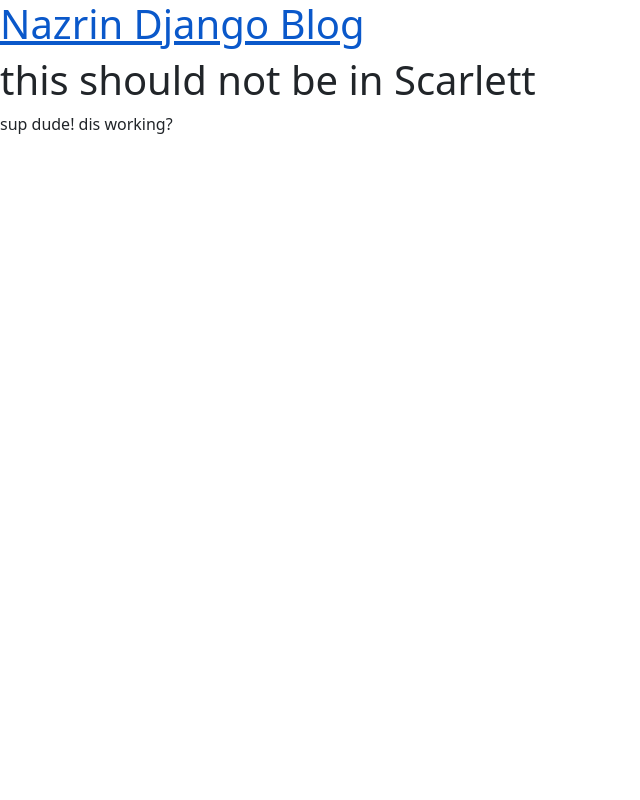
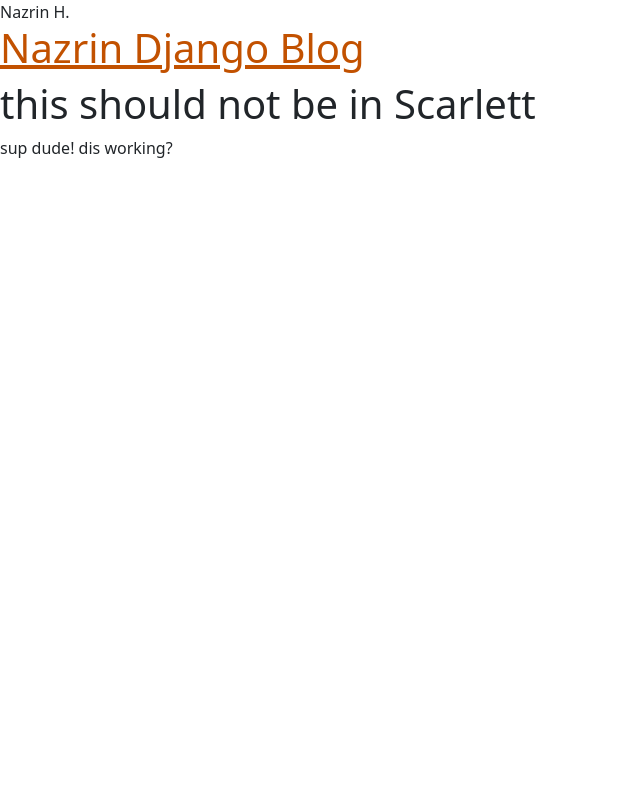
Before and after one commit to nazrinhz/DjangoBlog, a Django app: page /hello in a window 1280 px wide. Shown: the whole page, without its empty margins (0-640 px from the left). Run offline with Django 3.2, Linux system fonts and the light colour scheme; data that the repository does not hold is empty.

Commit message:
added CSS color

```diff
--- a/blog/templates/blog/post_list.html
+++ b/blog/templates/blog/post_list.html
@@ -6,6 +6,7 @@
         integrity="sha384-1BmE4kWBq78iYhFldvKuhfTAU6auU8tT94WrHftjDbrCEXSU1oBoqyl2QvZ6jIW3"
         crossorigin="anonymous">
   <link rel="stylesheet" href="{% static 'css/blog.css' %}">
+  Nazrin H.
 </head>
 <header>
     <h1><a href="instagram.com/nazrinhz">Nazrin Django Blog</a></h1>
```
